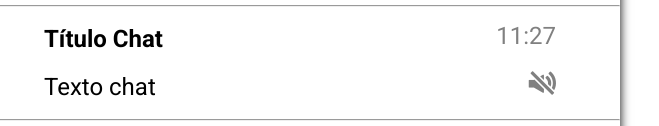
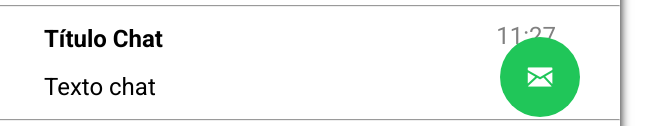
Before and after one commit to ExequielGomez/whatsapp-ui, a plain HTML site: page index.html in a window 1280 px wide. Shown: the part 651-777 px from the top of the page, 380-1039 px from the left. Drawn offline with Linux system fonts and the light colour scheme.

Commit message:
primer modelo terminado

```diff
--- a/css/style.css
+++ b/css/style.css
@@ -4,6 +4,7 @@
   --chat-color:#FAFAFA;
   --icon-color:#83AFAA;
   --text-color:#737373;
+  --boton-color:#20C659;
 }
 body{
   font-family: 'Roboto', sans-serif;
@@ -85,6 +86,20 @@ figure{
   margin: auto;
 
 }
-p{
-
+.boton-fijo{
+  border-radius: 50%;
+  width: 5em;
+  height: 5em;
+  background-color: var(--boton-color);
+  position: fixed;
+  right: calc((100vw/2) - 20em);
+  bottom: 2em;
 }
+.boton-fijo i{
+  display: flex;
+  align-items: center;
+  justify-content: center;
+  display: flex;
+  height: 80px;
+  color: white;
+}
--- a/index.html
+++ b/index.html
@@ -247,11 +247,9 @@
         </article>
         <hr/>
       </section>
+      <div class="boton-fijo">
+        <i class="fi-mail iconos"></i>
+      </div>
     </div>
-    <footer>
-      <div class="boton-fijo">
-        <img src="images/nuevo-chat.jpg" alt="boton-fijo">
-      </div>
-    </footer>
   </body>
 </html>
```
